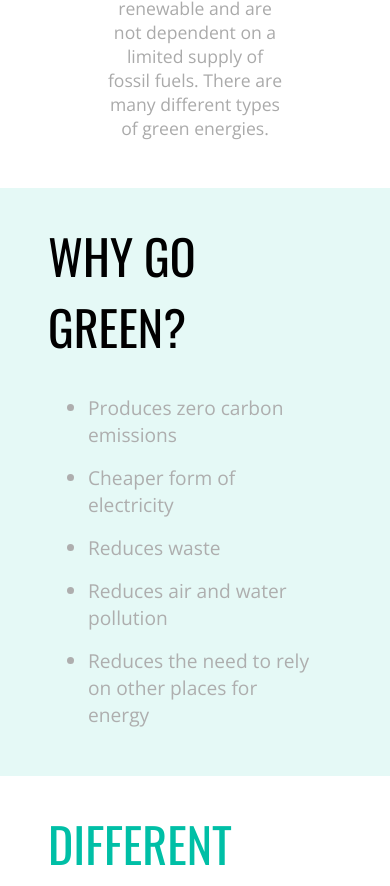
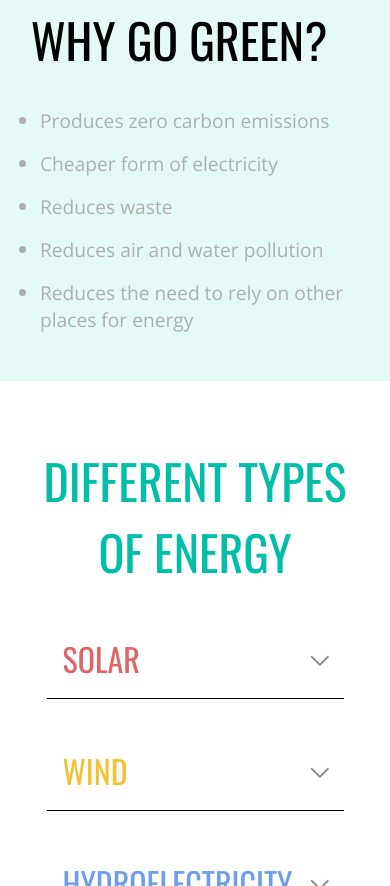
Before and after one commit to Srikark-17/greenwise, a React app: page /why-green in a window 390 px wide. Shown: the part 1114-2000 px from the top of the page. Built offline with nearby package versions, Linux system fonts and the light colour scheme.

Commit message:
mobile responsive behavior on why green page

```diff
--- a/src/WhyGreen/WhyGreen.css
+++ b/src/WhyGreen/WhyGreen.css
@@ -143,7 +143,50 @@
 }
 
 @media only screen and (max-width: 767px) {
-  .differentTypesOfEnergyDropdown > svg {
-    display: block;
+  .greenInfoTitle {
+    text-align: center;
+  }
+  .greenInfoDescription {
+    width: 80vw;
+  }
+  .whyGoGreenContainer {
+    padding: 2rem 0 !important;
+  }
+  .leftGoGreenContainer {
+    width: 100vw !important;
+  }
+  .whyGoGreenTitle {
+    text-align: center;
+    width: 90vw !important;
+    margin-left: auto;
+    margin-right: auto;
+  }
+  .whyGoGreenDescription {
+    width: 80vw !important;
+  }
+  .differentTypesOfEnergyContainerWhy {
+    padding: 2rem 0 !important;
+  }
+  .differentTypesOfEnergyWhyTitle {
+    text-align: center;
+    align-self: center;
+    width: 90vw !important;
+  }
+  .differentTypesOfEnergyWhyDropdown {
+    width: 70vw !important;
+    align-self: center;
+    padding-right: 0.5rem;
+  }
+  .differentTypesOfEnergyWhyDropdownTitle {
+    width: 50vw;
+  }
+
+  .svg {
+    display: block !important;
+  }
+  .differentTypesOfEnergyWhyDropdownDescription {
+    width: 68vw !important;
+    align-self: center;
+    text-align: center;
   }
 }
```
